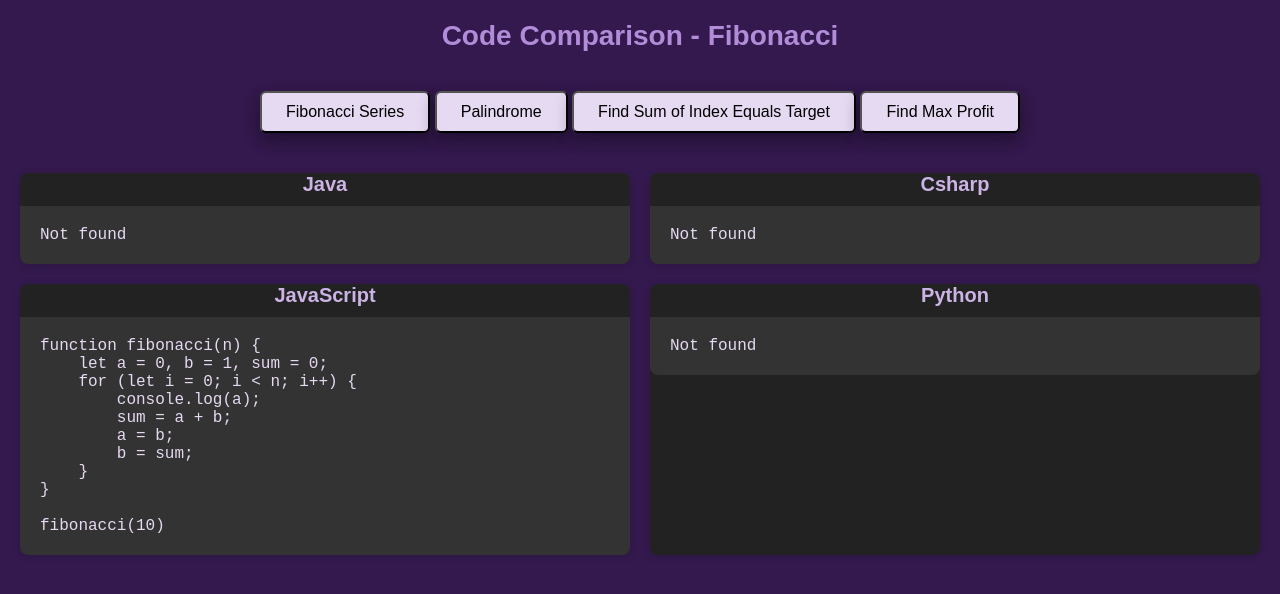
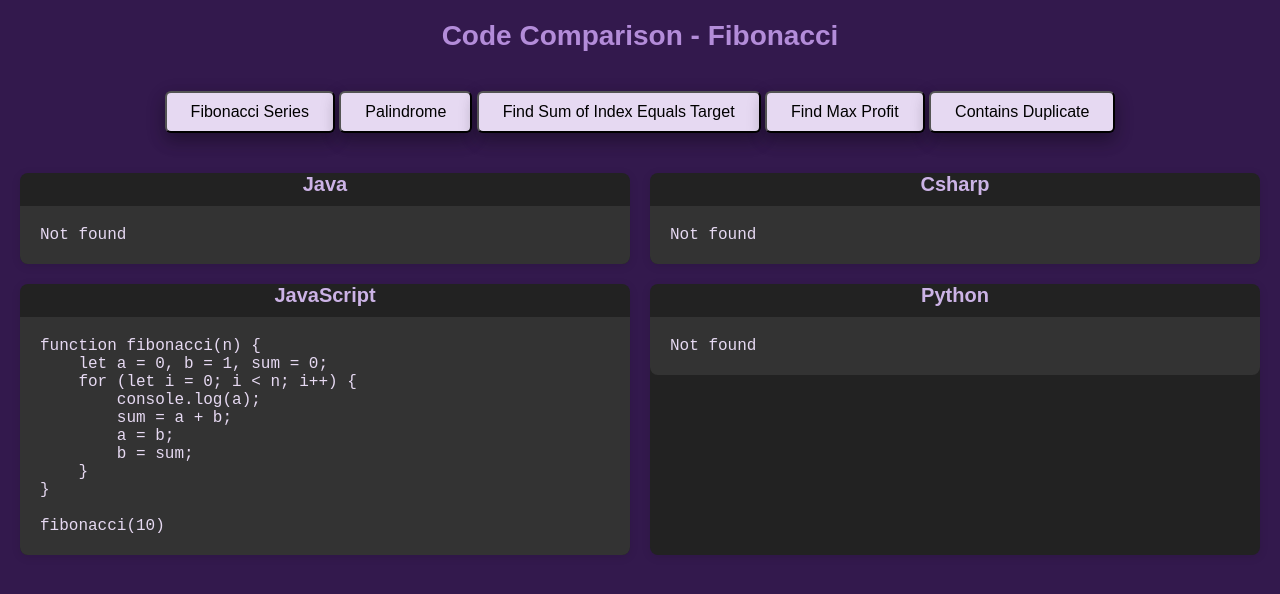
Before and after one commit to harishavenue1/harishavenue1.github.io, a website: page index.html in a window 1280 px wide. Drawn offline with Linux system fonts and the light colour scheme; no server answers.

Commit message:
Update index.html

```diff
--- a/index.html
+++ b/index.html
@@ -17,6 +17,7 @@
             <button class="button" onclick="selectProgram('palindrome')">Palindrome</button>
             <button class="button" onclick="selectProgram('twosum')">Find Sum of Index Equals Target</button>
             <button class="button" onclick="selectProgram('maxProfit')">Find Max Profit</button>
+            <button class="button" onclick="selectProgram('containsDuplicate')">Contains Duplicate</button>
         </div>
     </div>
 
```
